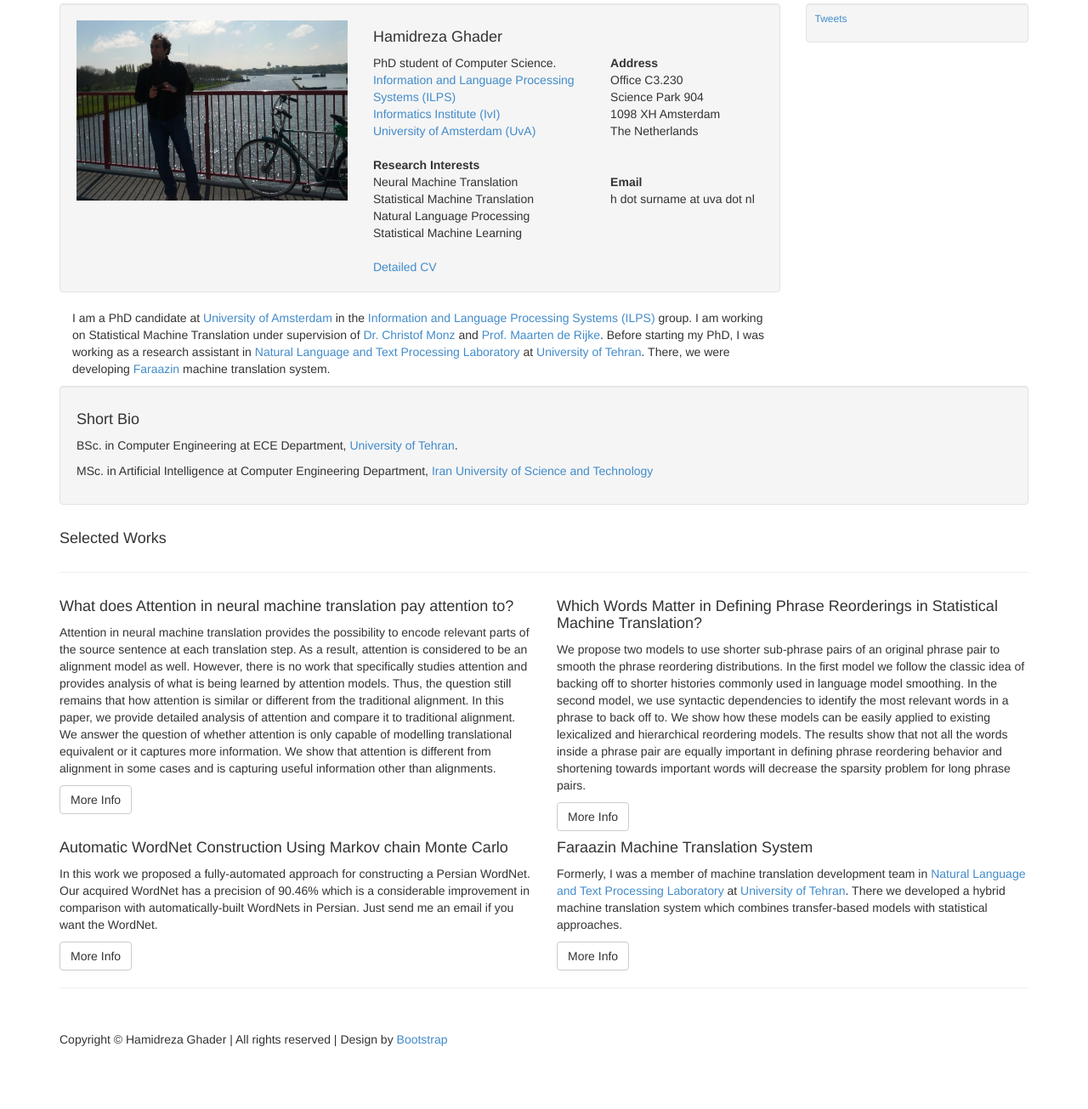
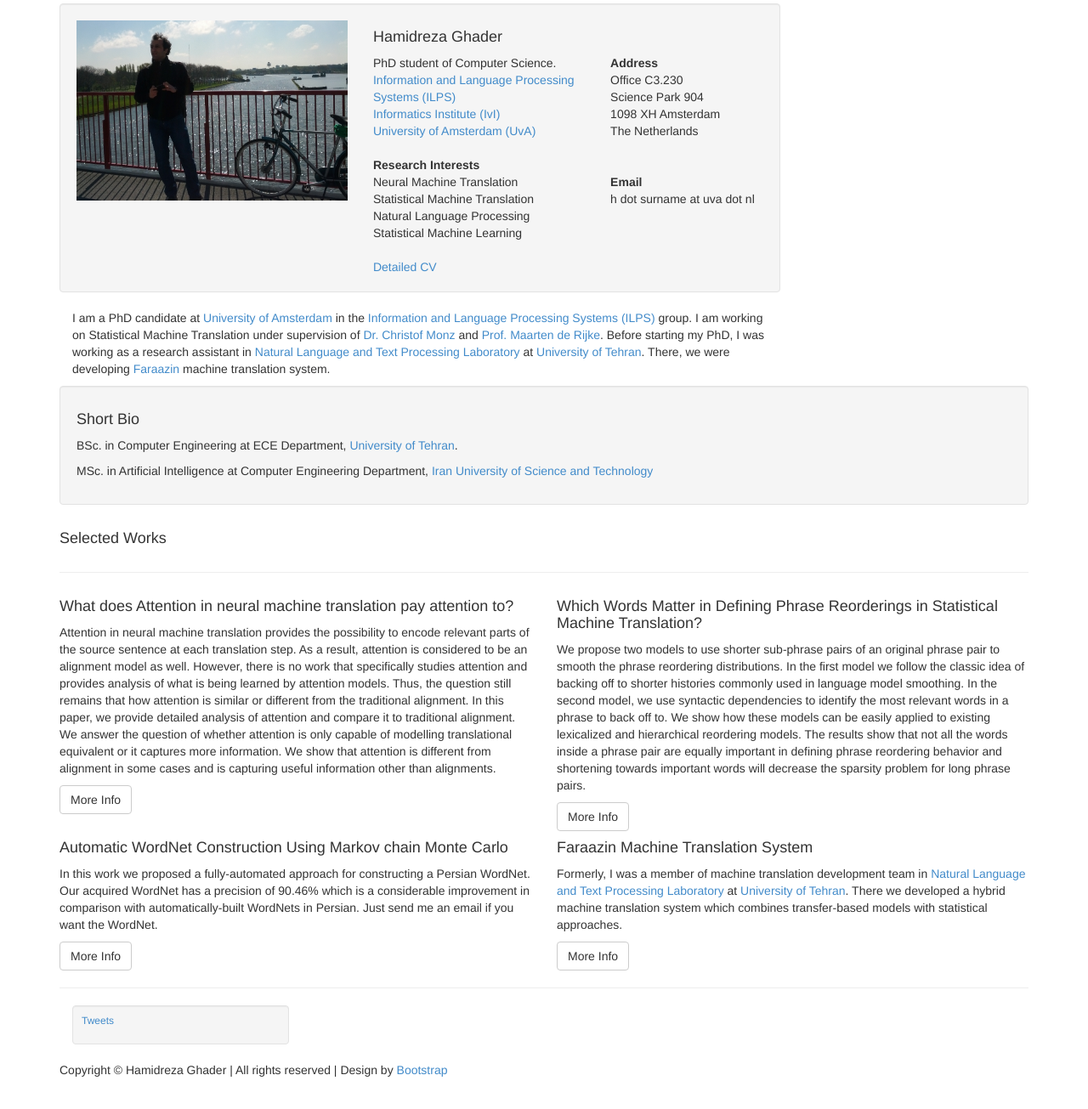
Before and after one commit to hamidreza-ghader/hamidreza-ghader.github.io, a plain HTML site: page index.html in a window 1280 px wide. Shown: the part 67-1372 px from the top of the page at 85% size. Drawn offline with Linux system fonts and the light colour scheme.

Commit message:
Update index.html

```diff
--- a/index.html
+++ b/index.html
@@ -145,13 +145,7 @@
             </div>
 			</div>
 
-        	<div class="col-sm-2 col-lg-3">
 
-				<div class="well tweeter">
-                    <h6><a class="twitter-timeline" data-dnt="true" href="https://twitter.com/hrghader/timelines/628314340890935296" data-widget-id="628317712171835392">Tweets</a></h6>
-                    <script>!function(d,s,id){var js,fjs=d.getElementsByTagName(s)[0],p=/^http:/.test(d.location)?'http':'https';if(!d.getElementById(id)){js=d.createElement(s);js.id=id;js.src=p+"://platform.twitter.com/widgets.js";fjs.parentNode.insertBefore(js,fjs);}}(document,"script","twitter-wjs");</script>
-				</div>
-			</div>
         </div>
 
         <div class="row">
@@ -237,7 +231,13 @@
         <!-- /.row -->
 
         <hr>
+	<div class="col-sm-3">
 
+				<div class="well tweeter">
+                    <h6><a class="twitter-timeline" data-dnt="true" href="https://twitter.com/hrghader/timelines/628314340890935296" data-widget-id="628317712171835392">Tweets</a></h6>
+                    <script>!function(d,s,id){var js,fjs=d.getElementsByTagName(s)[0],p=/^http:/.test(d.location)?'http':'https';if(!d.getElementById(id)){js=d.createElement(s);js.id=id;js.src=p+"://platform.twitter.com/widgets.js";fjs.parentNode.insertBefore(js,fjs);}}(document,"script","twitter-wjs");</script>
+				</div>
+		</div>
         <!-- Footer -->
         <footer>
             <div class="row">
```
